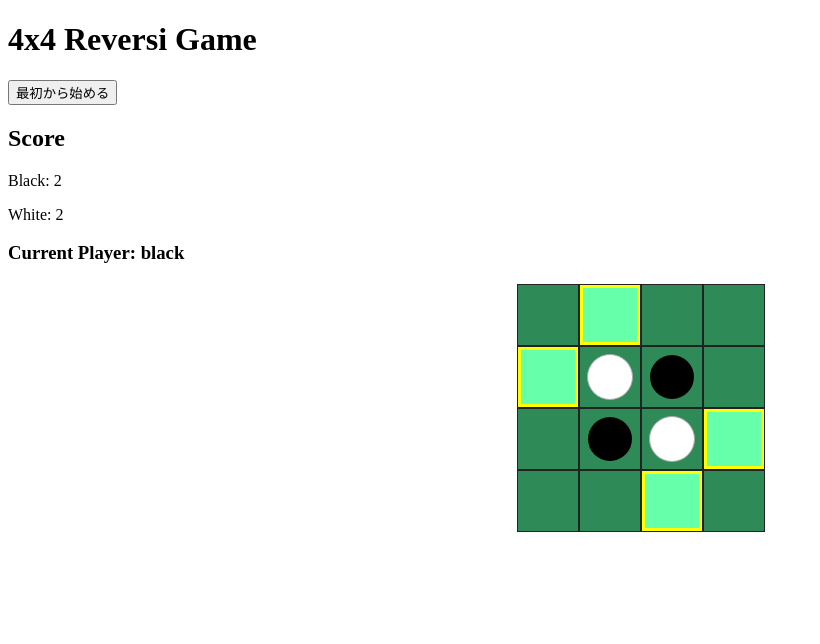
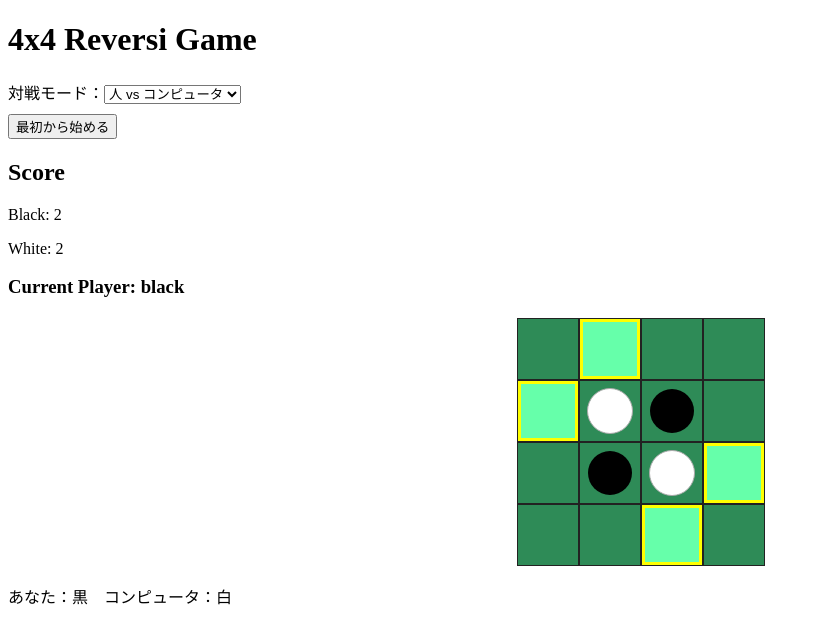
Before and after one commit to kewpie134134/reversi4x4, a React (Vite) app: page / in a window 1280 px wide. Shown: the top 644 px of the page, without its empty margins (0-820 px from the left). Built offline with nearby package versions, Linux system fonts and the light colour scheme.

Commit message:
対戦モードを選択できるように修正

```diff
--- a/src/App.tsx
+++ b/src/App.tsx
@@ -8,7 +8,6 @@ type BoardType = Cell[][];
 
 const BOARD_SIZE = 4;
 
-// 初期配置
 function getInitialBoard(): BoardType {
   const board: BoardType = Array(BOARD_SIZE)
     .fill(null)
@@ -20,7 +19,6 @@ function getInitialBoard(): BoardType {
   return board;
 }
 
-// 8方向
 const directions = [
   [0, 1],
   [1, 0],
@@ -32,7 +30,6 @@ const directions = [
   [-1, -1],
 ];
 
-// 挟める石を返す
 function getFlippable(
   board: BoardType,
   row: number,
@@ -42,7 +39,6 @@ function getFlippable(
   if (board[row][col] !== null) return [];
   const opponent = player === "black" ? "white" : "black";
   let toFlip: [number, number][] = [];
-
   for (const [dx, dy] of directions) {
     let r = row + dx;
     let c = col + dy;
@@ -97,12 +93,13 @@ function getValidMoves(board: BoardType, player: "black" | "white") {
 }
 
 function isGameOver(board: BoardType) {
-  // どちらも置ける場所がなければ終了
   return (
     getValidMoves(board, "black").length === 0 &&
     getValidMoves(board, "white").length === 0
   );
 }
+
+type Mode = "human" | "cpu";
 
 function App() {
   const [board, setBoard] = useState<BoardType>(getInitialBoard());
@@ -112,33 +109,59 @@ function App() {
   const [score, setScore] = useState(countStones(getInitialBoard()));
   const [gameOver, setGameOver] = useState(false);
   const [animate, setAnimate] = useState(false);
+  const [mode, setMode] = useState<Mode>("cpu");
 
   const validMoves = getValidMoves(board, currentPlayer);
 
+  // 勝敗判定とアニメーション
   useEffect(() => {
     if (isGameOver(board)) {
       setGameOver(true);
       setAnimate(true);
-      // 2秒後にアニメーションを消す
       setTimeout(() => setAnimate(false), 2000);
     } else {
       setGameOver(false);
     }
   }, [board]);
 
-  const handleCellClick = (row: number, col: number) => {
+  // コンピュータの自動手番
+  useEffect(() => {
     if (gameOver) return;
-    const toFlip = getFlippable(board, row, col, currentPlayer);
+    if (mode === "cpu" && currentPlayer === "white") {
+      const moves = getValidMoves(board, "white");
+      if (moves.length > 0) {
+        // ランダムに1手選ぶ
+        const [row, col] = moves[Math.floor(Math.random() * moves.length)];
+        setTimeout(() => doMove(row, col, "white"), 500); // 0.5秒待つ
+      } else {
+        // パス
+        setCurrentPlayer("black");
+      }
+    }
+    // eslint-disable-next-line
+  }, [currentPlayer, board, gameOver, mode]);
+
+  // 共通の手番処理
+  const doMove = (row: number, col: number, player: "black" | "white") => {
+    const toFlip = getFlippable(board, row, col, player);
     if (toFlip.length === 0) return;
 
     const newBoard = board.map((r) => r.slice());
-    newBoard[row][col] = currentPlayer;
+    newBoard[row][col] = player;
     toFlip.forEach(([r, c]) => {
-      newBoard[r][c] = currentPlayer;
+      newBoard[r][c] = player;
     });
     setBoard(newBoard);
     setScore(countStones(newBoard));
-    setCurrentPlayer(currentPlayer === "black" ? "white" : "black");
+    setCurrentPlayer(player === "black" ? "white" : "black");
+  };
+
+  // クリック時
+  const handleCellClick = (row: number, col: number) => {
+    if (gameOver) return;
+    // 人vsCPUの場合、白は自動なのでクリック不可
+    if (mode === "cpu" && currentPlayer === "white") return;
+    doMove(row, col, currentPlayer);
   };
 
   const handleReset = () => {
@@ -149,7 +172,16 @@ function App() {
     setAnimate(false);
   };
 
-  // 勝敗メッセージ
+  // モード変更時にリセット
+  const handleModeChange = (e: React.ChangeEvent<HTMLSelectElement>) => {
+    setMode(e.target.value as Mode);
+    setBoard(getInitialBoard());
+    setCurrentPlayer("black");
+    setScore(countStones(getInitialBoard()));
+    setGameOver(false);
+    setAnimate(false);
+  };
+
   let resultMsg = "";
   if (gameOver) {
     if (score.black > score.white) resultMsg = "黒の勝ち！";
@@ -160,6 +192,15 @@ function App() {
   return (
     <div className="app">
       <h1>4x4 Reversi Game</h1>
+      <div style={{ marginBottom: 10 }}>
+        <label>
+          対戦モード：
+          <select value={mode} onChange={handleModeChange}>
+            <option value="cpu">人 vs コンピュータ</option>
+            <option value="human">人 vs 人</option>
+          </select>
+        </label>
+      </div>
       <button onClick={handleReset}>最初から始める</button>
       <ScoreBoard score={score} currentPlayer={currentPlayer} />
       <div className={`board-wrapper${animate ? " gameover-animate" : ""}`}>
@@ -170,6 +211,9 @@ function App() {
         />
       </div>
       {gameOver && <div className="result">{resultMsg}</div>}
+      <div style={{ marginTop: 10 }}>
+        {mode === "cpu" ? "あなた：黒　コンピュータ：白" : "黒：先手　白：後手"}
+      </div>
     </div>
   );
 }
```
